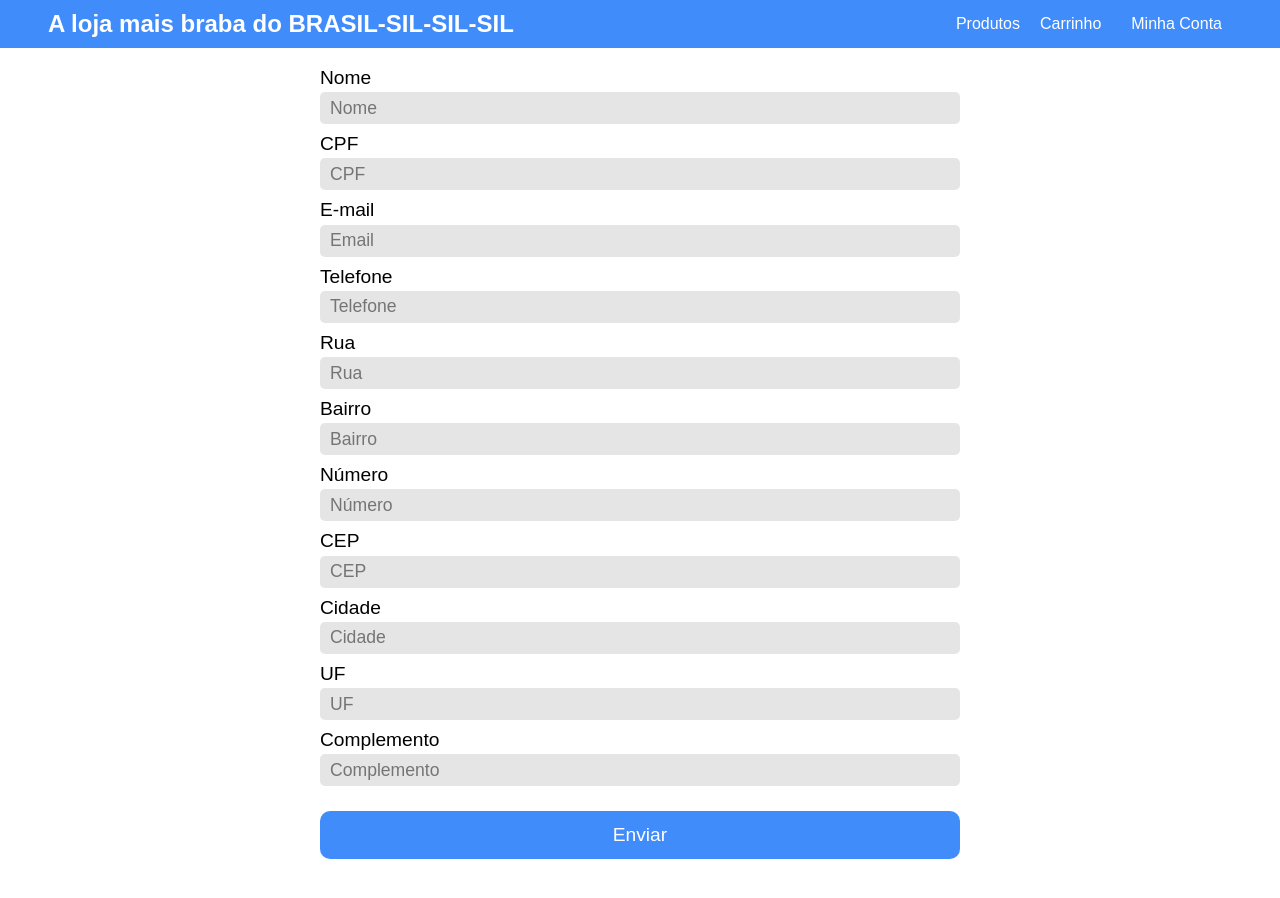
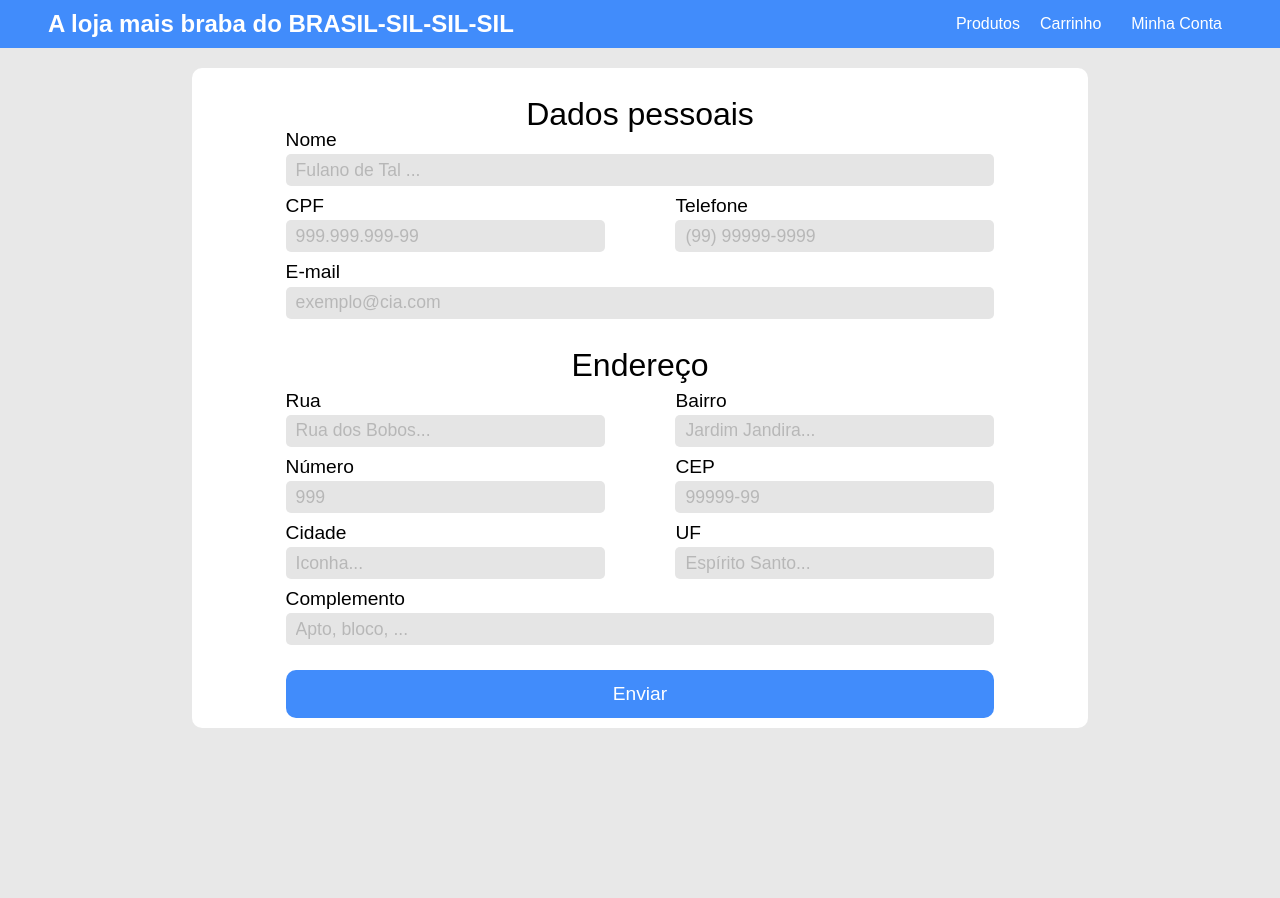
Before and after one commit to GuilhermeDrummond/lojaCiA, a React (Create React App) app: page / in a window 1280 px wide. Shown: the top 898 px of the page. After the commit the page ends 800 px from the top, so only its background shows below. Built offline with nearby package versions, Linux system fonts and the light colour scheme.

Commit message:
Interface visual do newClient adicionada

```diff
--- a/src/components/Navbar/styles.ts
+++ b/src/components/Navbar/styles.ts
@@ -3,7 +3,7 @@ import styled from 'styled-components'
 export const Nav = styled.nav`
     height: 3rem;
 
-    background: #418CFB;
+    background: var(--primaria);
     color: white;
 
     width: 100%;
@@ -35,7 +35,7 @@ export const Nav = styled.nav`
 
         font-size: 1rem;
 
-        transition: filter 0.3s;
+        transition: transform 0.3s;
 
 
         &:last-child {
@@ -43,7 +43,7 @@ export const Nav = styled.nav`
         }
 
         &:hover {
-            filter: brightness(80%);
+            transform: translateY(-2px);
         }
 
         &:active {
--- a/src/components/NewClientForm/index.tsx
+++ b/src/components/NewClientForm/index.tsx
@@ -1,7 +1,7 @@
 import { useState } from 'react'
 import Cliente from '../../classes/Cliente'
 import Endereco from '../../classes/Endereco'
-import { Form } from './styles'
+import { Container, Form, Title } from './styles'
 
 interface ClientProps {
     nome : string
@@ -48,108 +48,143 @@ export function NewClientForm() {
             endereco
         )
 
-        console.log(cliente)
+        console.log(cliente) // Para testar
     }
 
     return (
 
+        <Container>
             <Form onSubmit={createClient}>
+
+                <Title>Dados pessoais</Title>
+
                 <label>Nome</label>
                 <input
-                placeholder="Nome"
-                value={clientData.nome || ''}
+                    placeholder="Fulano de Tal ..."
+                    value={clientData.nome}
                     onChange={e => {
                         setClientData({...clientData, nome: e.target.value})
                     }}
                 />
 
+                <div className='campos-juntos'>
+
+                    <div>
                         <label>CPF</label>
                         <input
-                placeholder="CPF"
-                value={clientData.cpf || ''}
+                            placeholder="999.999.999-99"
+                            value={clientData.cpf}
                             onChange={e => {
                                 setClientData({...clientData, cpf: e.target.value})
                             }}
                         />
+                    </div>
+
+                    <div>
+                        <label>Telefone</label>
+                        <input
+                            placeholder="(99) 99999-9999"
+                            value={clientData.telefone}
+                            onChange={e => {
+                                setClientData({...clientData, telefone: e.target.value})
+                            }}
+                        />
+                    </div>
+
+                </div>
 
                 <label>E-mail</label>
                 <input
-                placeholder="Email"
-                value={clientData.email || ''}
+                    placeholder="exemplo@cia.com"
+                    value={clientData.email}
                     onChange={e => {
                         setClientData({...clientData, email: e.target.value})
                     }}
                 />
 
-            <label>Telefone</label>
-            <input
-                placeholder="Telefone"
-                value={clientData.telefone || ''}
-                onChange={e => {
-                    setClientData({...clientData, telefone: e.target.value})
-                }}
-            />
 
                 {/* ENDERECO */}
 
+                <Title>Endereço</Title>
+
+                <div className="campos-juntos">
+                    <div>
                         <label>Rua</label>
                         <input
-                placeholder="Rua"
-                value={addressData.rua || ''}
+                            placeholder="Rua dos Bobos..."
+                            value={addressData.rua}
                             onChange={ e => {
                                 setAddressData({...addressData, rua: e.target.value})
                             }}
                         />
-
+                    </div>
+                    <div>
                         <label>Bairro</label>
                         <input
-                placeholder="Bairro"
-                value={addressData.bairro || ''}
+                            placeholder="Jardim Jandira..."
+                            value={addressData.bairro}
                             onChange={ e => {
                                 setAddressData({...addressData, bairro: e.target.value})
                             }}
                         />
+                    </div>
+                </div>
 
+
+
+                <div className='campos-juntos'>
+                    <div>
                         <label>Número</label>
                         <input
-                placeholder="Número"
-                value={addressData.numero || ''}
+                            placeholder="999"
+                            value={addressData.numero}
                             onChange={ e => {
                                 setAddressData({...addressData, numero: Number(e.target.value)})
                             }}
                         />
+                    </div>
 
+                    <div>
                         <label>CEP</label>
                         <input
-                placeholder="CEP"
-                value={addressData.cep || ''}
+                            placeholder="99999-99"
+                            value={addressData.cep}
                             onChange={ e => {
                                 setAddressData({...addressData, cep: e.target.value})
                             }}
                         />
+                    </div>
+                </div>
 
+                <div className='campos-juntos'>
+                    <div>
                         <label>Cidade</label>
                         <input
-                placeholder="Cidade"
-                value={addressData.cidade || ''}
+                            placeholder="Iconha..."
+                            value={addressData.cidade}
                             onChange={ e => {
                                 setAddressData({...addressData, cidade: e.target.value})
                             }}
                         />
-
+                    </div>
+                    <div>
                         <label>UF</label>
                         <input
-                placeholder="UF"
-                value={addressData.uf || ''}
+                            placeholder="Espírito Santo..."
+                            value={addressData.uf}
                             onChange={ e => {
                                 setAddressData({...addressData, uf: e.target.value})
                             }}
                         />
+                    </div>
+                </div>
+
+
 
                 <label>Complemento</label>
                 <input
-                placeholder="Complemento"
-                value={addressData.complemento || ''}
+                    placeholder="Apto, bloco, ..."
+                    value={addressData.complemento}
                     onChange={ e => {
                         setAddressData({...addressData, complemento: e.target.value})
                     }}
@@ -157,5 +192,6 @@ export function NewClientForm() {
 
                 <button type='submit'>Enviar</button>
             </Form>
+        </Container>
     )
 }
--- a/src/components/NewClientForm/styles.ts
+++ b/src/components/NewClientForm/styles.ts
@@ -1,4 +1,15 @@
 import styled from 'styled-components'
+
+export const Container = styled.div`
+    background: white;
+
+    border-radius: 10px;
+
+    padding: 10px 5px;
+    margin: 20px auto;
+
+    width: 70%;
+`
 
 export const Form = styled.form`
     display: flex;
@@ -6,13 +17,15 @@ export const Form = styled.form`
 
     margin: 0 auto;
 
-    width: 50%;
+    width: 80%;
 
     margin-top: 20px;
 
     input {
         height: 2rem;
         width: 100%;
+
+        outline: 0;
 
         font-size: 1.1rem;
 
@@ -23,8 +36,17 @@ export const Form = styled.form`
 
         padding-left: 10px;
 
+        ::placeholder {
+            opacity: 40%;
+        }
+
         & + input {
             margin-top: 5px;
+        }
+
+        &:focus {
+            border-bottom: 2px solid var(--primaria);
+            border-radius: 5px 5px 0 0;
         }
     }
 
@@ -44,11 +66,10 @@ export const Form = styled.form`
 
         padding: 0.8rem;
         margin-top: 15px;
-        margin-bottom: 50px;
 
         font-size: 1.2rem;
 
-        background: #418CFB;
+        background: var(--primaria);
         color: white;
 
         &:hover {
@@ -59,4 +80,28 @@ export const Form = styled.form`
             transform: translateY(4px);
         }
     }
+
+    .campos-juntos {
+        display: flex;
+        justify-content: space-between;
+
+        input {
+            margin-top: 5px;
+        }
+
+        div {
+            width: 45%;
+        }
+    }
 `
+
+export const Title = styled.h1`
+    text-align: center;
+
+    font-size: 2rem;
+
+    input + & {
+        margin-top: 20px;
+        margin-bottom: 10px;
+    }
+`
--- a/src/styles/global.ts
+++ b/src/styles/global.ts
@@ -4,11 +4,14 @@ export const GlobalStyle = createGlobalStyle`
 
     :root{
         font-family: Arial, Helvetica, sans-serif;
+
+        --primaria: #418CFB;
     }
 
     @media (max-width: 860px){
         :root {
             font-size: 12px;
+
         }
 
         body {
@@ -22,12 +25,9 @@ export const GlobalStyle = createGlobalStyle`
         box-sizing: border-box;
     }
 
-    html {
-        background: var(--background);
-    }
-
     body {
         -webkit-font-smoothing: antialiased;
+        background: #e8e8e8;
     }
 
     button {
```
Lines whose indentation alone changed are shown as unchanged.
